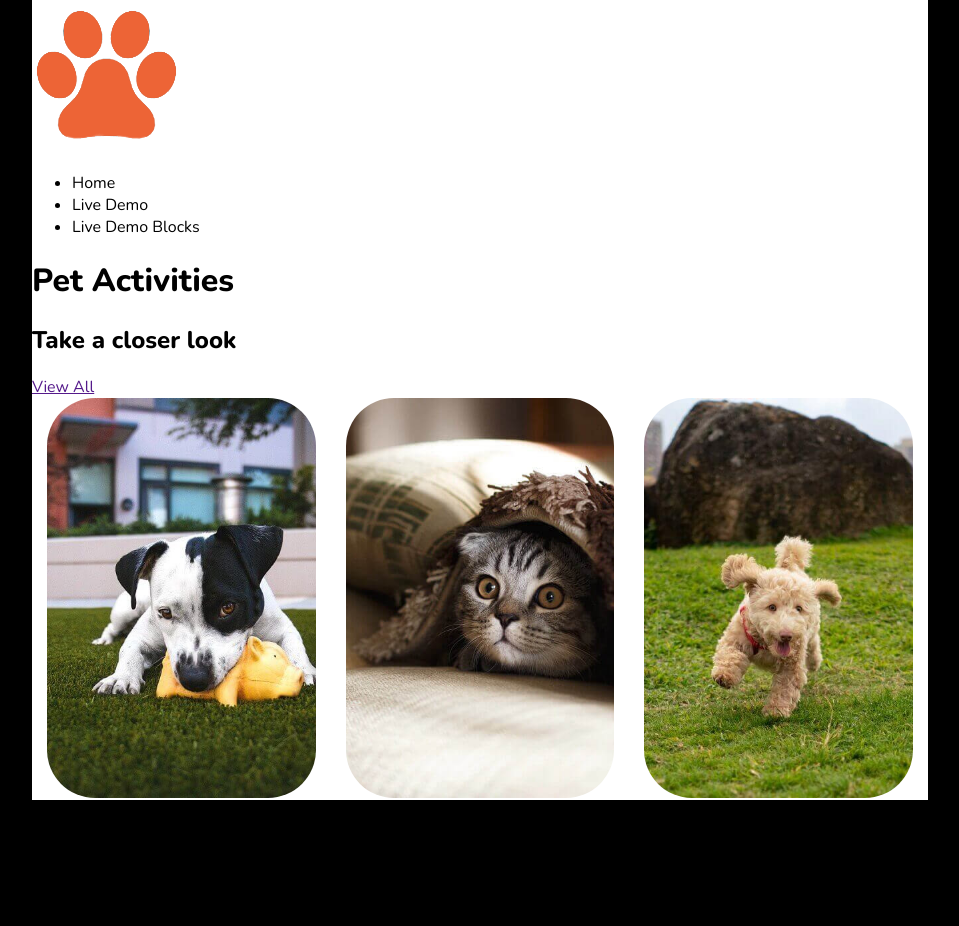
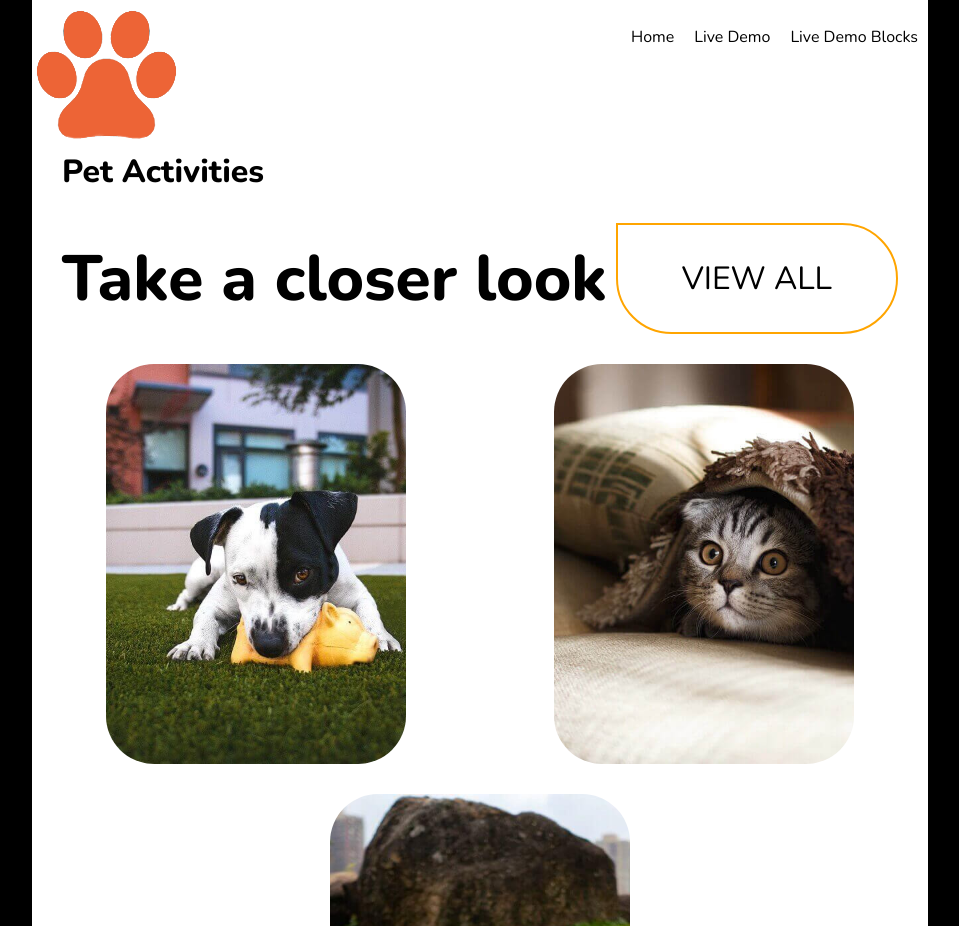
Before and after one commit to AlbertMosella/202204-W1CH3-albert-mosella, a plain HTML site: page index.html in a window 1280 px wide. Shown: the top 926 px of the page, without its empty margins (160-1119 px from the left). Before the commit the page ends 800 px from the top, so only its background shows below. Drawn offline with nearby package versions, Linux system fonts and the light colour scheme.

Commit message:
New titles and View All button

```diff
--- a/index.html
+++ b/index.html
@@ -17,16 +17,20 @@
   <body>
     <header>
       <img src="/imagenes/logo2.png" alt="logo-huella-perro" />
+      <nav>
         <ul>
           <li>Home</li>
           <li>Live Demo</li>
           <li>Live Demo Blocks</li>
         </ul>
+      </nav>
     </header>
     <main>
       <h1>Pet Activities</h1>
+      <div class="subtitle-button">
         <h2>Take a closer look</h2>
-      <a href="">View All</a>
+        <span>VIEW ALL</span>
+      </div>
       <div class="container">
         <div class="photo perro1">
           <div class="overlay">
--- a/styles.css
+++ b/styles.css
@@ -10,6 +10,51 @@ body {
   min-height: 100vh;
 }
 
+header {
+  display: flex;
+  justify-content: space-between;
+}
+
+nav ul {
+  display: inline-flex;
+  list-style: none;
+}
+
+nav ul li {
+  margin: 10px;
+}
+
+h1 {
+  font-size: 2em;
+  margin: 0px 30px;
+}
+
+.subtitle-button {
+  display: flex;
+  flex-direction: row;
+  justify-content: space-between;
+  align-items: center;
+  padding: 30px;
+}
+
+.subtitle-button span {
+  font-size: 2em;
+  border: 2px solid orange;
+  border-radius: 0 2em 2em 2em;
+  padding: 1em 2em;
+  cursor: pointer;
+}
+
+.subtitle-button span:hover {
+  background-color: orange;
+  color: white;
+}
+
+h2 {
+  font-size: 4em;
+  margin: 0;
+}
+
 .container {
   display: flex;
   justify-content: space-around;
@@ -18,8 +63,10 @@ body {
 .container .photo {
   position: relative;
   background-size: cover;
+  min-width: 300px;
   width: 30%;
   height: 400px;
+  margin-bottom: 30px;
   background-repeat: no-repeat;
   background-position: center;
 }
```
Lines whose indentation alone changed are shown as unchanged.
